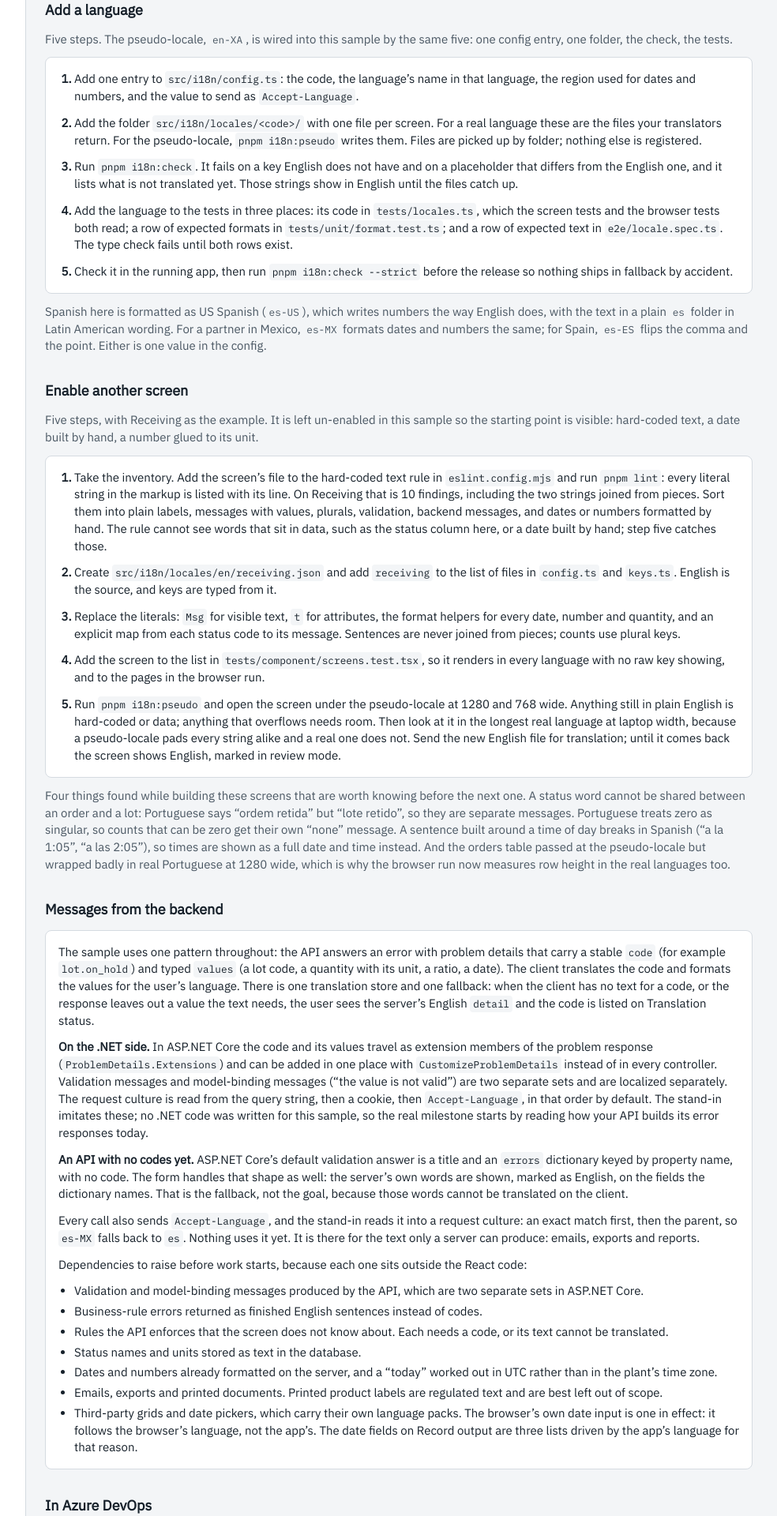
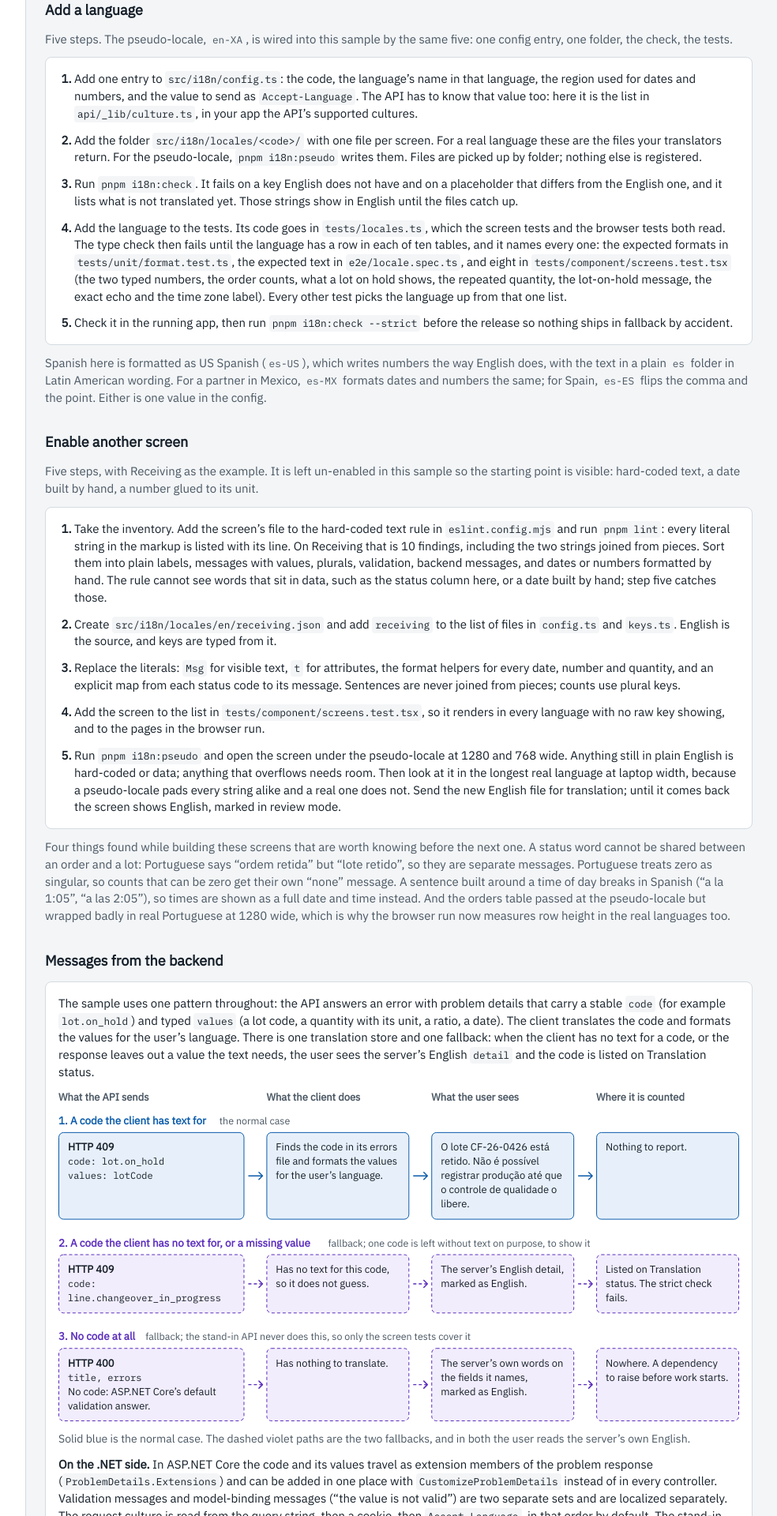
Before and after one commit to BereketAbera/multilingual-pilot-demo, a React (Vite) app: page /handoff in a window 1280 px wide. Shown: the part 1500-3420 px from the top of the page at 79% size, without its empty margins (207-1191 px from the left). Built offline with nearby package versions, Linux system fonts and the light colour scheme; no server answers.

Commit message:
Handoff: a figure for where a backend message goes; exact steps for adding a language

```diff
--- /dev/null
+++ b/src/components/sample/BackendMessagePaths.tsx
@@ -0,0 +1,31 @@
+// The Handoff page's one figure: where a message from the backend goes. Both drawings and their
+// description are written by design/make_assets.py, which reads the codes and the Portuguese
+// message from the app's own files. The drawings are placed inline, not as image files, so the
+// words stay text in the page's own fonts.
+
+import narrow from '../../assets/diagrams/backend-messages-narrow.svg?raw';
+import wide from '../../assets/diagrams/backend-messages-wide.svg?raw';
+import description from '../../assets/diagrams/backend-messages.txt?raw';
+
+const fit = '[&>svg]:h-auto [&>svg]:w-full';
+
+/**
+ * Side by side where the panel is wide enough to show the drawing at full size, top to bottom
+ * everywhere else. A screen reader gets the drawing as one image with a title, and the hidden
+ * paragraph as its description, whichever of the two is showing.
+ */
+export function BackendMessagePaths() {
+  return (
+    <figure data-testid="backend-paths">
+      <div className={`hidden xl:block ${fit}`} dangerouslySetInnerHTML={{ __html: wide }} />
+      <div className={`max-w-[22.5rem] xl:hidden ${fit}`} dangerouslySetInnerHTML={{ __html: narrow }} />
+      <p id="backend-messages-description" hidden>
+        {description}
+      </p>
+      <figcaption className="mt-3 text-sm text-muted">
+        Solid blue is the normal case. The dashed violet paths are the two fallbacks, and in both the user reads the
+        server’s own English.
+      </figcaption>
+    </figure>
+  );
+}
--- a/src/screens/sample/Handoff.tsx
+++ b/src/screens/sample/Handoff.tsx
@@ -1,4 +1,5 @@
 import type { ReactNode } from 'react';
+import { BackendMessagePaths } from '../../components/sample/BackendMessagePaths';
 import { Code, SampleNote } from '../../components/sample/SampleChrome';
 import { ScrollArea } from '../../components/ui';
 import { usePageTitle } from '../../lib/usePageTitle';
@@ -299,7 +300,8 @@ export default function Handoff() {
         <Steps>
           <li>
             Add one entry to <Code>src/i18n/config.ts</Code>: the code, the language’s name in that language, the region used
-            for dates and numbers, and the value to send as <Code>Accept-Language</Code>.
+            for dates and numbers, and the value to send as <Code>Accept-Language</Code>. The API has to know that value too:
+            here it is the list in <Code>api/_lib/culture.ts</Code>, in your app the API’s supported cultures.
           </li>
           <li>
             Add the folder <Code>src/i18n/locales/&lt;code&gt;/</Code> with one file per screen. For a real language these are the
@@ -311,9 +313,12 @@ export default function Handoff() {
             English one, and it lists what is not translated yet. Those strings show in English until the files catch up.
           </li>
           <li>
-            Add the language to the tests in three places: its code in <Code>tests/locales.ts</Code>, which the screen tests and
-            the browser tests both read; a row of expected formats in <Code>tests/unit/format.test.ts</Code>; and a row of
-            expected text in <Code>e2e/locale.spec.ts</Code>. The type check fails until both rows exist.
+            Add the language to the tests. Its code goes in <Code>tests/locales.ts</Code>, which the screen tests and the
+            browser tests both read. The type check then fails until the language has a row in each of ten tables, and it
+            names every one: the expected formats in <Code>tests/unit/format.test.ts</Code>, the expected text in{' '}
+            <Code>e2e/locale.spec.ts</Code>, and eight in <Code>tests/component/screens.test.tsx</Code> (the two typed
+            numbers, the order counts, what a lot on hold shows, the repeated quantity, the lot-on-hold message, the exact
+            echo and the time zone label). Every other test picks the language up from that one list.
           </li>
           <li>
             Check it in the running app, then run <Code>pnpm i18n:check --strict</Code> before the release so nothing ships in
@@ -379,6 +384,7 @@ export default function Handoff() {
             translation store and one fallback: when the client has no text for a code, or the response leaves out a value the text
             needs, the user sees the server’s English <Code>detail</Code> and the code is listed on Translation status.
           </p>
+          <BackendMessagePaths />
           <p>
             <strong className="font-semibold">On the .NET side.</strong> In ASP.NET Core the code and its values travel as extension
             members of the problem response (<Code>ProblemDetails.Extensions</Code>) and can be added in one place with{' '}
@@ -568,7 +574,8 @@ export default function Handoff() {
           <li>
             <Code>tests/component/screens.test.tsx</Code>: each pilot screen rendered in each language, with no raw key and no
             unfilled placeholder on it; the fallback marked where a translation is missing; the form repeating a typed number
-            exactly; and what the form does with an answer that has no code, a missing value or the wrong shape.
+            exactly, and only a number it would accept; and what the form does with an answer that has no code, a missing
+            value or the wrong shape.
           </li>
           <li>
             <Code>e2e/locale.spec.ts</Code>: in a browser, once per language: switch language, read a date and a number, submit the
```
Also changed, not shown: src/assets/diagrams/backend-messages-narrow.svg (added), src/assets/diagrams/backend-messages-wide.svg (added), src/assets/diagrams/backend-messages.txt (added), 1 other file (tests, documents, lock files or other folders).
